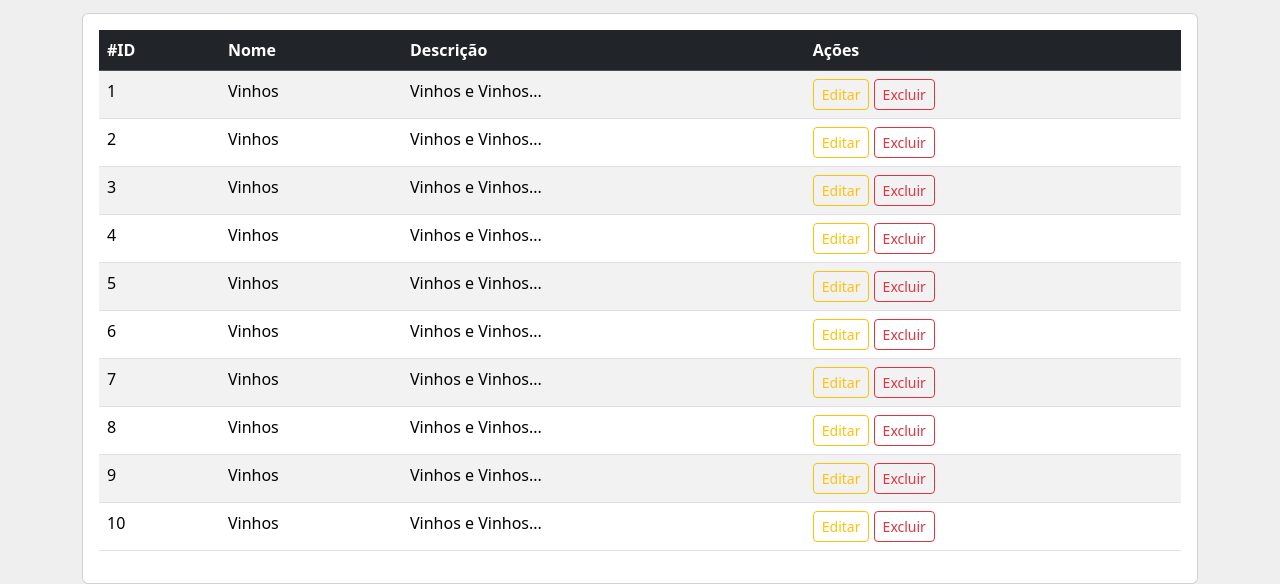
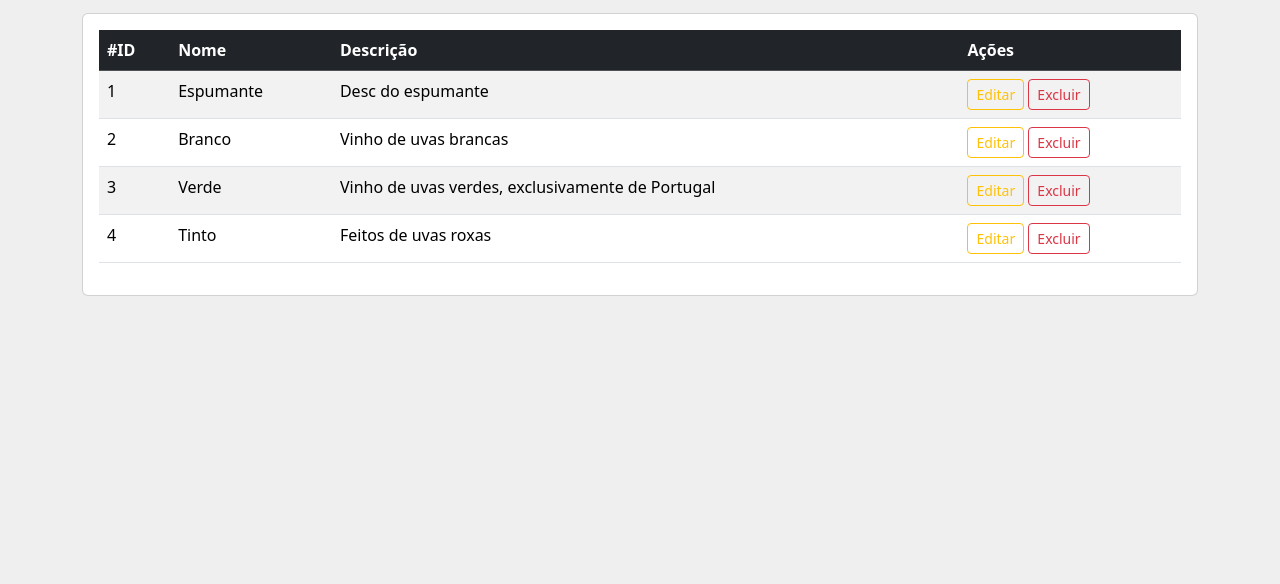
Before and after one commit to JoseEduardo-max/clubedovinho-front, a plain HTML site: page js/pages/categorias.html in a window 1280 px wide. Shown: the part 238-822 px from the top of the page. Drawn offline with nearby package versions, Linux system fonts and the light colour scheme; files that its build step writes are made by us from their sources.

Commit message:
transformando o meu categorias funcional

```diff
--- /dev/null
+++ b/js/categorias.js
@@ -0,0 +1,47 @@
+const TABLE = document.getElementById('table-categories');
+
+let dados = [
+    {
+        id: 1,
+        nome: 'Espumante',
+        descricao: 'Desc do espumante'
+    },
+    {
+        id: 2,
+        nome: 'Branco',
+        descricao: 'Vinho de uvas brancas'
+    },
+    {
+        id: 3,
+        nome: 'Verde',
+        descricao: 'Vinho de uvas verdes, exclusivamente de Portugal'
+    },
+    {
+        id: 4,
+        nome: 'Tinto',
+        descricao: 'Feitos de uvas roxas'
+    },
+];
+
+
+
+dados.forEach(addLinha);
+
+
+function addLinha(categoria) {
+    TABLE.innerHTML += `
+    <tr>
+        <td>${categoria.id}</td>
+        <td>${categoria.nome}</td>
+        <td>${categoria.descricao}</td>
+        <td>
+            <a href="" class="btn btn-outline-warning btn-sm">
+                Editar
+            </a>
+            <a href="" class="btn btn-outline-danger btn-sm">
+                Excluir
+            </a>
+        </td>
+    </tr>
+`;
+}
--- a/js/pages/categorias.html
+++ b/js/pages/categorias.html
@@ -58,141 +58,13 @@
                         <th>Ações</th>
                     </tr>
                 </thead>
-                <tbody>
-                    <tr>
-                        <td>1</td>
-                        <td>Vinhos</td>
-                        <td>Vinhos e Vinhos...</td>
-                        <td>
-                            <a href="" class="btn btn-outline-warning btn-sm">
-                                Editar
-                            </a>
-                            <a href="" class="btn btn-outline-danger btn-sm">
-                                Excluir
-                            </a>
-                        </td>
-                    </tr>
-                    <tr>
-                        <td>2</td>
-                        <td>Vinhos</td>
-                        <td>Vinhos e Vinhos...</td>
-                        <td>
-                            <a href="" class="btn btn-outline-warning btn-sm">
-                                Editar
-                            </a>
-                            <a href="" class="btn btn-outline-danger btn-sm">
-                                Excluir
-                            </a>
-                        </td>
-                    </tr>
-                    <tr>
-                        <td>3</td>
-                        <td>Vinhos</td>
-                        <td>Vinhos e Vinhos...</td>
-                        <td>
-                            <a href="" class="btn btn-outline-warning btn-sm">
-                                Editar
-                            </a>
-                            <a href="" class="btn btn-outline-danger btn-sm">
-                                Excluir
-                            </a>
-                        </td>
-                    </tr>
-                    <tr>
-                        <td>4</td>
-                        <td>Vinhos</td>
-                        <td>Vinhos e Vinhos...</td>
-                        <td>
-                            <a href="" class="btn btn-outline-warning btn-sm">
-                                Editar
-                            </a>
-                            <a href="" class="btn btn-outline-danger btn-sm">
-                                Excluir
-                            </a>
-                        </td>
-                    </tr>
-                    <tr>
-                        <td>5</td>
-                        <td>Vinhos</td>
-                        <td>Vinhos e Vinhos...</td>
-                        <td>
-                            <a href="" class="btn btn-outline-warning btn-sm">
-                                Editar
-                            </a>
-                            <a href="" class="btn btn-outline-danger btn-sm">
-                                Excluir
-                            </a>
-                        </td>
-                    </tr>
-                    <tr>
-                        <td>6</td>
-                        <td>Vinhos</td>
-                        <td>Vinhos e Vinhos...</td>
-                        <td>
-                            <a href="" class="btn btn-outline-warning btn-sm">
-                                Editar
-                            </a>
-                            <a href="" class="btn btn-outline-danger btn-sm">
-                                Excluir
-                            </a>
-                        </td>
-                    </tr>
-                    <tr>
-                        <td>7</td>
-                        <td>Vinhos</td>
-                        <td>Vinhos e Vinhos...</td>
-                        <td>
-                            <a href="" class="btn btn-outline-warning btn-sm">
-                                Editar
-                            </a>
-                            <a href="" class="btn btn-outline-danger btn-sm">
-                                Excluir
-                            </a>
-                        </td>
-                    </tr>
-                    <tr>
-                        <td>8</td>
-                        <td>Vinhos</td>
-                        <td>Vinhos e Vinhos...</td>
-                        <td>
-                            <a href="" class="btn btn-outline-warning btn-sm">
-                                Editar
-                            </a>
-                            <a href="" class="btn btn-outline-danger btn-sm">
-                                Excluir
-                            </a>
-                        </td>
-                    </tr>
-                    <tr>
-                        <td>9</td>
-                        <td>Vinhos</td>
-                        <td>Vinhos e Vinhos...</td>
-                        <td>
-                            <a href="" class="btn btn-outline-warning btn-sm">
-                                Editar
-                            </a>
-                            <a href="" class="btn btn-outline-danger btn-sm">
-                                Excluir
-                            </a>
-                        </td>
-                    </tr>
-                    <tr>
-                        <td>10</td>
-                        <td>Vinhos</td>
-                        <td>Vinhos e Vinhos...</td>
-                        <td>
-                            <a href="" class="btn btn-outline-warning btn-sm">
-                                Editar
-                            </a>
-                            <a href="" class="btn btn-outline-danger btn-sm">
-                                Excluir
-                            </a>
-                        </td>
-                    </tr>
+                <tbody id="table-categories">
+
                 </tbody>
             </table>
         </section>
 
         <script src="https://cdn.jsdelivr.net/npm/bootstrap@5.3.3/dist/js/bootstrap.bundle.min.js" integrity="sha384-YvpcrYf0tY3lHB60NNkmXc5s9fDVZLESaAA55NDzOxhy9GkcIdslK1eN7N6jIeHz" crossorigin="anonymous"></script>
+        <script src="../categorias.js"></script>
     </body>
 </html>
```
Also changed, not shown: index.html (+1 -1 lines).
